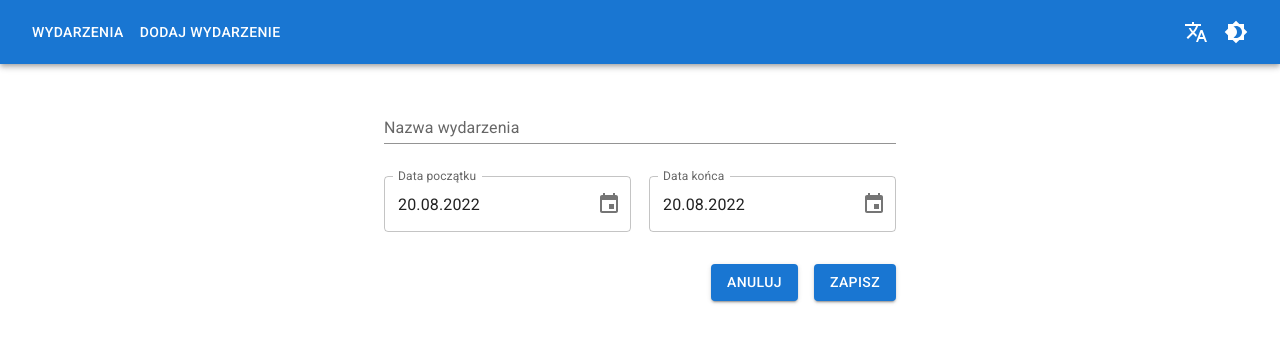
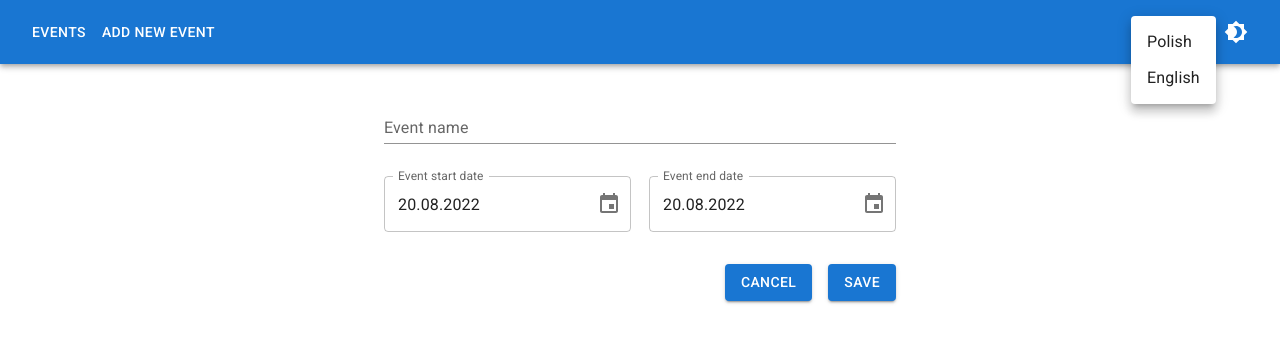
Before and after one commit to Oyoshi/events-app, a React (Create React App) app: page /events/new in a window 1280 px wide. Both pictures are taken after a click on the button 1196 px from the left and 32 px from the top of the page. Shown: the top 342 px of the page. Built offline with nearby package versions, Linux system fonts and the light colour scheme.

Commit message:
feat: provide alternative translations

```diff
--- a/src/components/event-form/event-form.tsx
+++ b/src/components/event-form/event-form.tsx
@@ -51,7 +51,10 @@ const EventForm: FC<EventFormProps> = ({ onSubmit, eventId }) => {
                 label={t("event-name")}
                 variant="standard"
                 error={errors.name !== undefined}
-                helperText={errors.name?.message}
+                helperText={
+                  errors.name &&
+                  t("field-is-required", { field: t("event-name") })
+                }
                 {...field}
               />
             )}
@@ -74,7 +77,10 @@ const EventForm: FC<EventFormProps> = ({ onSubmit, eventId }) => {
                   renderInput={(params) => (
                     <TextField
                       error={errors.startDate !== undefined}
-                      helperText={errors.startDate?.message}
+                      helperText={
+                        errors.startDate &&
+                        t("field-is-required", { field: t("event-start-date") })
+                      }
                       {...params}
                     />
                   )}
@@ -92,7 +98,10 @@ const EventForm: FC<EventFormProps> = ({ onSubmit, eventId }) => {
                   renderInput={(params) => (
                     <TextField
                       error={errors.endDate !== undefined}
-                      helperText={errors.endDate?.message}
+                      helperText={
+                        errors.endDate &&
+                        t("field-is-required", { field: t("event-end-date") })
+                      }
                       {...params}
                     />
                   )}
--- a/src/components/navbar/navbar.const.ts
+++ b/src/components/navbar/navbar.const.ts
@@ -1,4 +1,4 @@
-import { NavLink } from "./navbar.interface";
+import { NavLink, Language } from "./navbar.interface";
 
 export const LINKS: NavLink[] = [
   {
@@ -10,3 +10,12 @@ export const LINKS: NavLink[] = [
     to: "/events/new",
   },
 ];
+
+export const LANGUAGES: Language[] = [
+  {
+    name: "pl",
+  },
+  {
+    name: "en",
+  },
+];
--- a/src/components/navbar/navbar.interface.ts
+++ b/src/components/navbar/navbar.interface.ts
@@ -2,3 +2,7 @@ export type NavLink = {
   title: string;
   to: string;
 };
+
+export type Language = {
+  name: string;
+};
--- a/src/components/navbar/navbar.tsx
+++ b/src/components/navbar/navbar.tsx
@@ -1,11 +1,21 @@
+import { useState, MouseEvent } from "react";
 import { Link as RouterLink } from "react-router-dom";
 import { useTranslation } from "react-i18next";
-import { AppBar, Toolbar, Button, Link, Box, IconButton } from "@mui/material";
+import {
+  AppBar,
+  Toolbar,
+  Button,
+  Link,
+  Box,
+  IconButton,
+  Menu,
+  MenuItem,
+} from "@mui/material";
 import { useTheme } from "@mui/material/styles";
 import { Brightness4, Brightness7, Translate } from "@mui/icons-material";
 import { useColorMode } from "hooks";
-import { LINKS } from "./navbar.const";
-import { NavLink } from "./navbar.interface";
+import { LINKS, LANGUAGES } from "./navbar.const";
+import { NavLink, Language } from "./navbar.interface";
 
 export default function Navbar() {
   const { t, i18n } = useTranslation();
@@ -14,8 +24,19 @@ export default function Navbar() {
 
   const { toggleColorMode } = useColorMode();
 
-  const changeLanguageHandler = () => {
-    i18n.changeLanguage("pl");
+  const handleOnLanguageChange = (lng: string) => {
+    i18n.changeLanguage(lng);
+    handleOnMenuClose();
+  };
+
+  const [anchorEl, setAnchorEl] = useState<null | HTMLElement>(null);
+
+  const handleOnMenuOpen = (event: MouseEvent<HTMLElement>) => {
+    setAnchorEl(event.currentTarget);
+  };
+
+  const handleOnMenuClose = () => {
+    setAnchorEl(null);
   };
 
   return (
@@ -34,9 +55,33 @@ export default function Navbar() {
           </Button>
         ))}
         <Box sx={{ ml: "auto" }}>
-          <IconButton onClick={changeLanguageHandler} color="inherit">
+          <IconButton onClick={handleOnMenuOpen} color="inherit">
             <Translate />
           </IconButton>
+          <Menu
+            id="translationsMenuAppbar"
+            anchorEl={anchorEl}
+            anchorOrigin={{
+              vertical: "top",
+              horizontal: "right",
+            }}
+            keepMounted
+            transformOrigin={{
+              vertical: "top",
+              horizontal: "right",
+            }}
+            open={Boolean(anchorEl)}
+            onClose={handleOnMenuClose}
+          >
+            {LANGUAGES.map((lng: Language) => (
+              <MenuItem
+                key={`MENU_ITEM_LNG_${lng.name}`}
+                onClick={() => handleOnLanguageChange(lng.name)}
+              >
+                {t(lng.name)}
+              </MenuItem>
+            ))}
+          </Menu>
           <IconButton onClick={toggleColorMode} color="inherit">
             {theme.palette.mode === "dark" ? <Brightness7 /> : <Brightness4 />}
           </IconButton>
--- a/src/i18n/translations.json
+++ b/src/i18n/translations.json
@@ -8,7 +8,10 @@
       "event-end-date": "Event end date",
       "cancel": "Cancel",
       "save": "Save",
-      "actions": "Actions"
+      "actions": "Actions",
+      "field-is-required": "{{field}} is required",
+      "pl": "Polish",
+      "en": "English"
     }
   },
   "pl": {
@@ -20,7 +23,10 @@
       "event-end-date": "Data końca",
       "cancel": "Anuluj",
       "save": "Zapisz",
-      "actions": "Akcje"
+      "actions": "Akcje",
+      "field-is-required": "{{field}} jest wymagana",
+      "pl": "Polski",
+      "en": "Angielski"
     }
   }
 }
```
